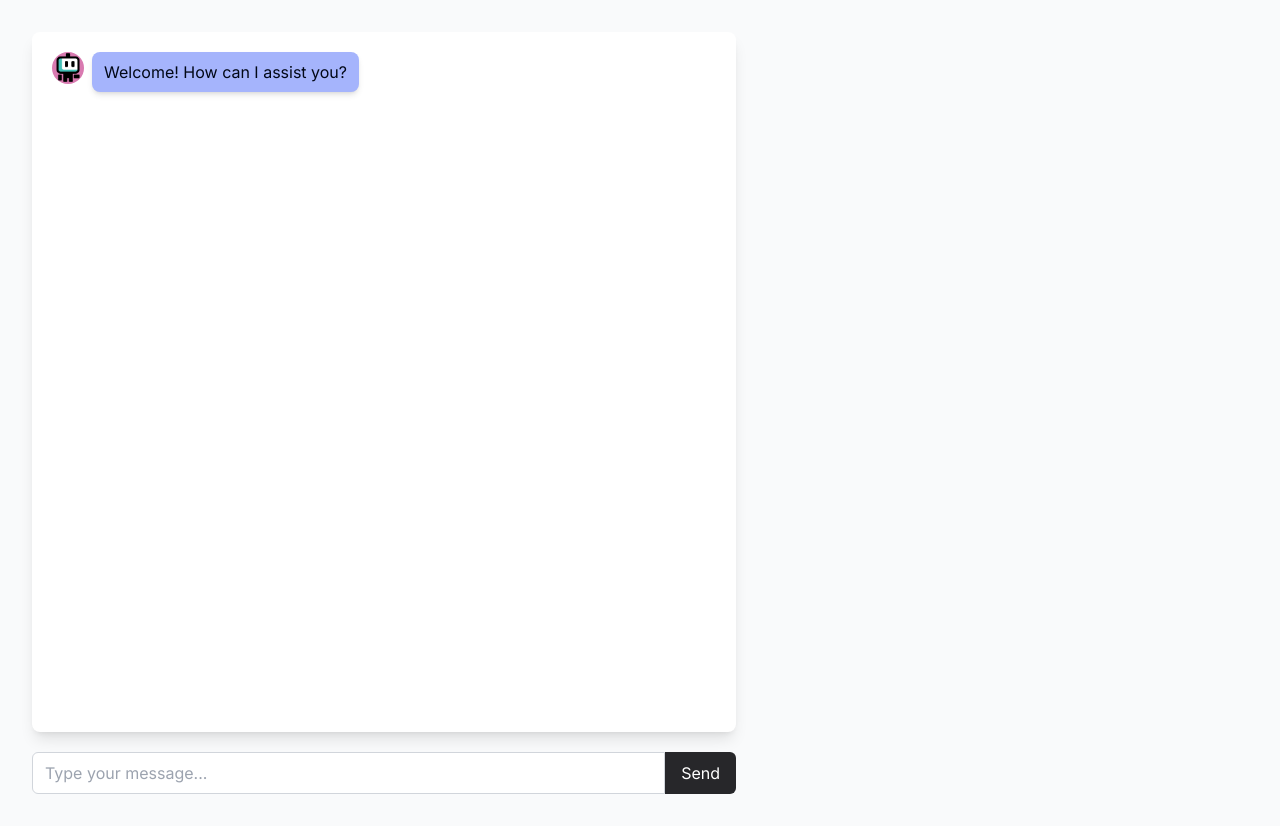
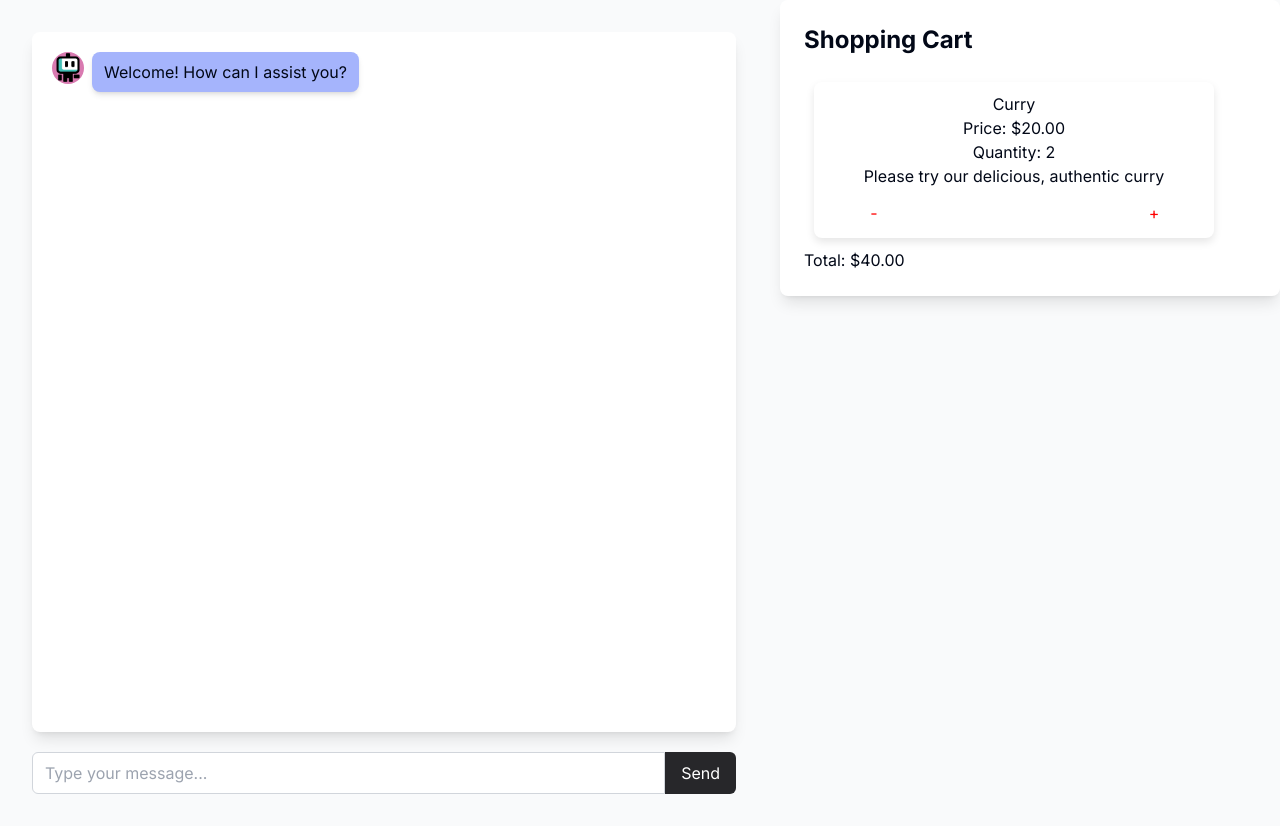
Before and after one commit to PranTanTheMan/SquareHacks, a Next.js app in the folder frontend/: page / in a window 1280 px wide. Built offline with nearby package versions, Linux system fonts and the light colour scheme.

Commit message:
Created shopping cart component. ProductCards and ProductCart have een updated to display products with price, product number as well as add and delete functions for easy updating of the cart as well as auto updating the total value. No image at the moment until we meet.

```diff
--- a/frontend/package.json
+++ b/frontend/package.json
@@ -9,12 +9,12 @@
     "lint": "next lint"
   },
   "dependencies": {
-    "ai": "^3.0.20",
+    "ai": "^3.0.34",
     "class-variance-authority": "^0.7.0",
     "clsx": "^2.1.0",
     "lucide-react": "^0.367.0",
     "next": "14.1.4",
-    "openai": "^4.33.0",
+    "openai": "^4.38.5",
     "react": "^18",
     "react-dom": "^18",
     "tailwind-merge": "^2.2.2",
--- /dev/null
+++ b/frontend/src/app/components/ProductCard.tsx
@@ -0,0 +1,55 @@
+// ProductCard.tsx
+
+import React from 'react';
+
+interface ProductCardProps {
+  id: string;
+  name: string;
+  price: string;
+  quantity: number;
+  handleAddProduct: () => void;
+  handleRemoveProduct: () => void;
+  description: string;
+}
+
+const ProductCard: React.FC<ProductCardProps> = ({
+  name,
+  price,
+  quantity,
+  handleAddProduct,
+  handleRemoveProduct,
+  description,
+}) => {
+  return (
+    <div
+      style={{
+        width: '400px',
+        height: 'auto',
+        backgroundColor: 'white',
+        borderRadius: '8px',
+        boxShadow: '0 4px 8px rgba(0, 0, 0, 0.1)',
+        display: 'flex',
+        flexDirection: 'column',
+        alignItems: 'center',
+        justifyContent: 'center',
+        padding: '10px',
+        margin: '10px',
+      }}
+    >
+      <h3 style={{ margin: '0', padding: '0' }}>{name}</h3>
+      <p style={{ margin: '0', padding: '0' }}>Price: {price}</p>
+      <p style={{ margin: '0', padding: '0' }}>Quantity: {quantity}</p>
+      <p style={{ margin: '0', padding: '0' }}>{description}</p>
+      <div style={{ display: 'flex', marginTop: '10px', width: '100%', justifyContent: 'space-between' }}>
+        <button onClick={handleRemoveProduct} style={{ color: 'red', width: '100px', height: '30px' }}>
+          -
+        </button>
+        <button onClick={handleAddProduct} style={{ color: 'red', width: '100px', height: '30px' }}>
+          +
+        </button>
+      </div>
+    </div>
+  );
+};
+
+export default ProductCard;
--- /dev/null
+++ b/frontend/src/app/components/ProductCart.tsx
@@ -0,0 +1,76 @@
+// ProductCart.tsx
+"use client"
+
+import React, { useState, useEffect } from 'react';
+import ProductCard from './ProductCard';
+
+interface CartItem {
+  id: string;
+  name: string;
+  price: number;
+  quantity: number;
+}
+
+const ProductCart: React.FC = () => {
+  const [cartItems, setCartItems] = useState<CartItem[]>([]);
+
+  const handleAddProduct = (id: string) => {
+    setCartItems((prevItems) =>
+      prevItems.map((item) =>
+        item.id === id ? { ...item, quantity: item.quantity + 1 } : item
+      )
+    );
+  };
+
+  const handleRemoveProduct = (id: string) => {
+    setCartItems((prevItems) =>
+      prevItems.map((item) =>
+        item.id === id ? { ...item, quantity: Math.max(item.quantity - 1, 0) } : item
+      )
+    );
+  };
+
+  useEffect(() => {
+    // Example initial item
+    const newItem: CartItem = {
+      id: 'curry1',
+      name: 'Curry',
+      price: 20.00,
+      quantity: 2
+    };
+    setCartItems([newItem]);
+  }, []);
+
+  const calculateTotal = () => {
+    return cartItems.reduce((total, item) => total + item.price * item.quantity, 0);
+  };
+
+  return (
+    <div className="fixed top-0 right-0 w-[500px] h-auto bg-white shadow-lg rounded-lg p-6 flex flex-col justify-between">
+      <h2 className="text-2xl font-bold mb-4">Shopping Cart</h2>
+      {cartItems.length === 0 ? (
+        <div>Your Cart is empty.</div>
+      ) : (
+        <div>
+          {cartItems.map((item) => (
+            <ProductCard
+              key={item.id}
+              id={item.id}
+              name={item.name}
+              price={`$${item.price.toFixed(2)}`}
+              quantity={item.quantity}
+              handleAddProduct={() => handleAddProduct(item.id)}
+              handleRemoveProduct={() => handleRemoveProduct(item.id)}
+              description="Please try our delicious, authentic curry"
+            />
+          ))}
+        </div>
+      )}
+      <div>
+        <h3>Total: ${calculateTotal().toFixed(2)}</h3>
+      </div>
+    </div>
+  );
+};
+
+export default ProductCart;
--- a/frontend/src/app/page.tsx
+++ b/frontend/src/app/page.tsx
@@ -1,9 +1,11 @@
 import Chat from "./components/Chat";
+import ProductCart from "./components/ProductCart";
 
 export default function Home() {
   return (
     <main className="bg-gray-50 min-h-screen flex flex-col">
       <Chat />
+      <ProductCart />
     </main>
   );
 }
```
Also changed, not shown: frontend/public/curry1.jpg (added), 1 other file (tests, documents, lock files or other folders).
